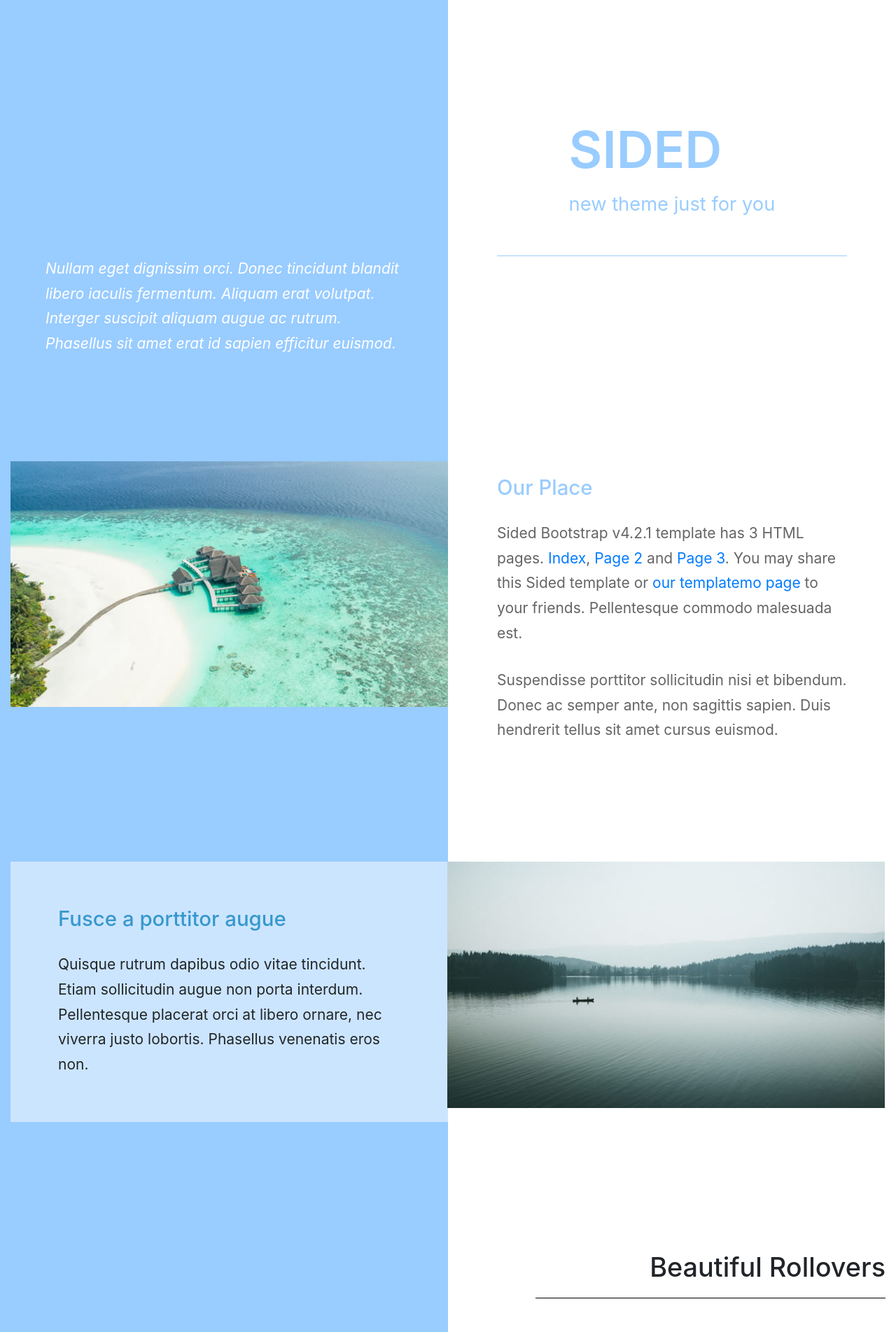
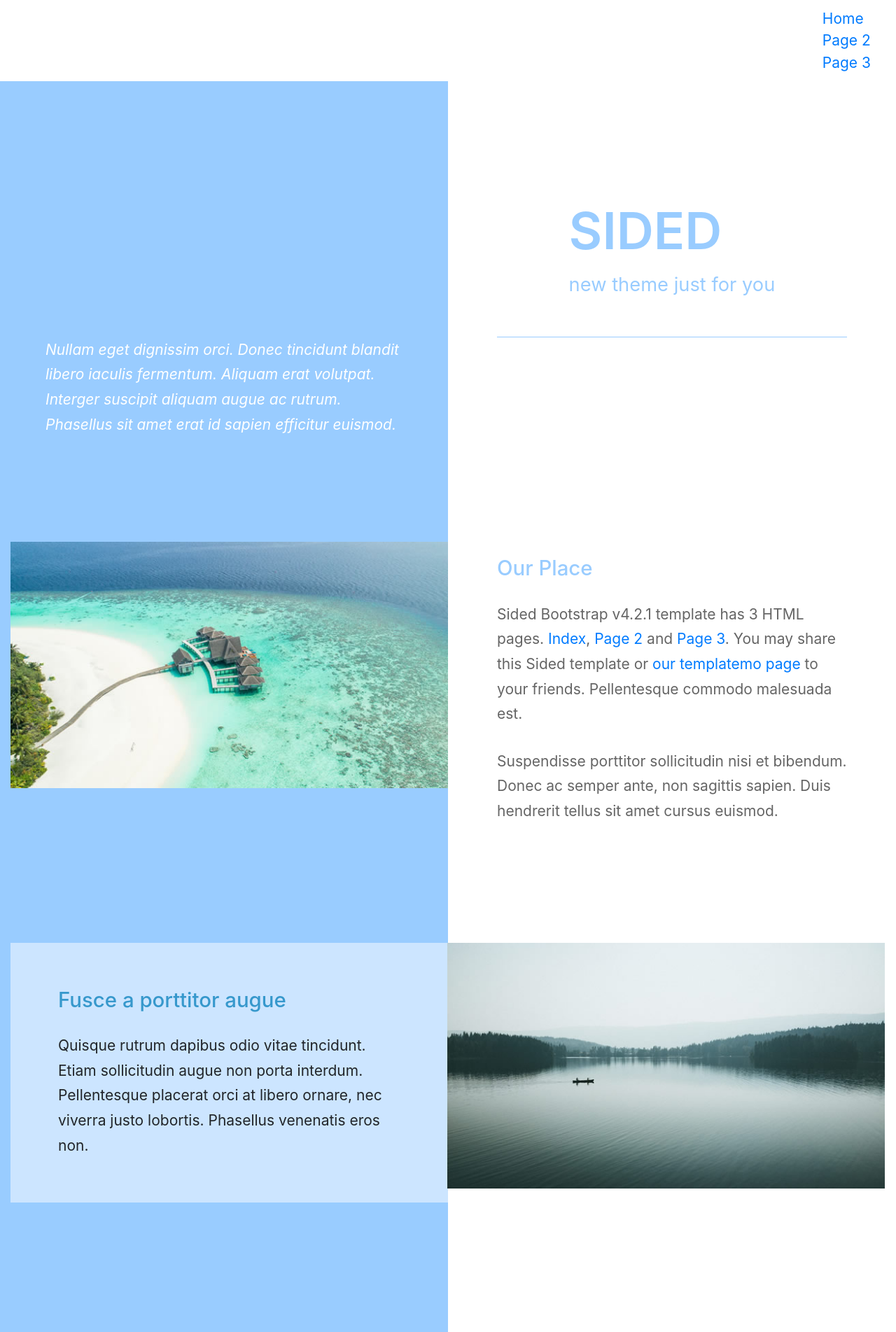
Before and after one commit to ankitoscar/travel-blog, a Django app: page / in a window 1280 px wide. Shown: the top 1903 px of the page at 70% size. Run offline with Django 3.2, Linux system fonts and the light colour scheme; some libraries are stand-ins or nearby versions.

Commit message:
adding a navigation bar

```diff
--- a/templates/blog/index.html
+++ b/templates/blog/index.html
@@ -18,6 +18,18 @@ Sided Template
 https://templatemo.com/tm-527-sided
 -->
   <body>
+    <nav class="navbar navbar-default">
+      <div class="container-fluid">
+        <div class="navbar-header">
+          <a class="navbar-brand" href="{% url 'index' %}"></a>
+        </div>
+        <ul class="nav navbar-nav">
+          <li class="active"><a href="{% url 'index' %}">Home</a></li>
+          <li class="active"><a href="{% url 'page-2' %}">Page 2</a></li>
+          <li class="active"><a href="{% url 'page-3' %}">Page 3</a></li>
+        </ul>
+      </div>
+    </nav>
     <div class="columns-bg">
       <!-- Logo & Intro -->
       <section id="logo" class="tm-section-logo">
```
